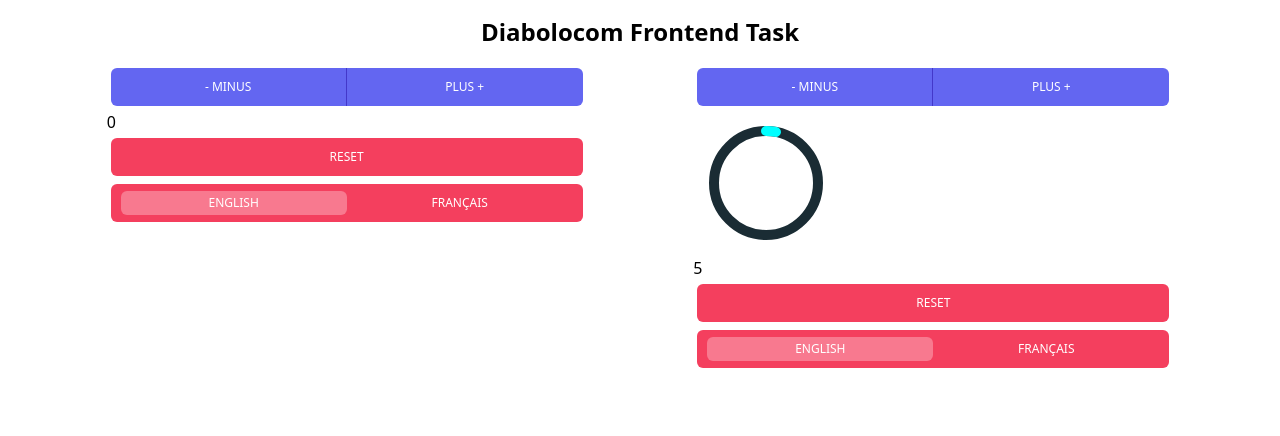
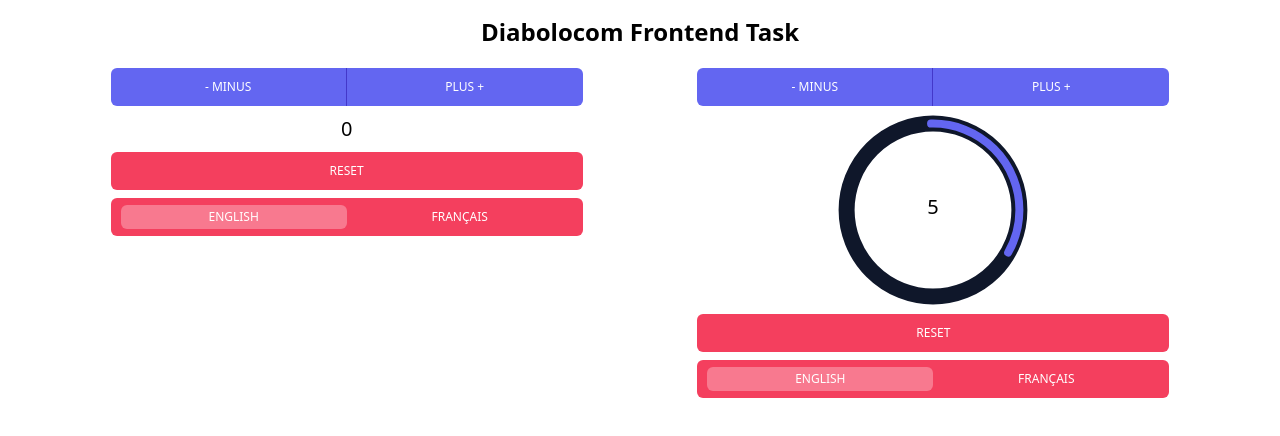
Before and after one commit to doic/diabolocom-frontend-task, a Vue app: page / in a window 1280 px wide. Shown: the top 436 px of the page. Built offline with nearby package versions, Linux system fonts and the light colour scheme.

Commit message:
Tailwind styling + svg stroke-dashoffset

```diff
--- a/src/components/CounterDisplay.vue
+++ b/src/components/CounterDisplay.vue
@@ -1,4 +1,5 @@
 <script setup lang="ts">
+import { computed, onMounted, ref, watch } from 'vue';
 import { store } from './store'
 const { counterId, min, max, value } = withDefaults(defineProps<{
 	counterId?: string
@@ -16,47 +17,60 @@ const hasFullRange = min !== undefined && max !== undefined
 if (value !== undefined) {
 	store.counters.set(counterId, +value)
 }
+const scaledValue = computed(() => {
+	if (hasFullRange) {
+		const [min, max] = store.getRange(counterId) as [number, number]
+		const value = store.getCounter(counterId)
+		return Math.ceil((value - min) / (max - min) * 360)
+	}
+	return store.getCounter(counterId)
+})
+let circumference = 0
+const strokeStart = ref(360)
+const strokeEnd = computed(() => 360 - scaledValue.value)
+const animate = ref('animate')
+watch(strokeEnd, () => {
+	// Trick to restart the animation
+	// animate.value = ''
+	// animate.value = 'animate'
+	// Next animation will start from the current value
+	strokeStart.value = strokeEnd.value
+})
+onMounted(() => {
+	if (!hasFullRange) return
+	const svgElement = document.querySelector('svg#chart_' + counterId) as SVGElement;
+	const width = svgElement.getBoundingClientRect().width
+	const radius = width * 45 / 100
+	circumference = 2 * Math.PI * radius
+	console.log({ circumference })
+})
 </script>
 <template>
-	<svg v-if="hasFullRange">
-		<circle class="range" cx="57" cy="57" r="52" />
-		<circle class="value" cx="57" cy="57" r="52" />
-	</svg>
-	{{ store.getCounter(counterId) }}
+	<div class="m-1 text-xl font-medium uppercase leading-normal">
+		<svg :id="'chart_' + counterId" v-if="hasFullRange" view-box="0 0 100 100"
+			class="w-full mx-auto max-w-48 aspect-square">
+			<circle class="stroke-slate-900 stroke-[1rem] fill-none" cx="50%" cy="50%" r="45%" />
+			<circle v-if="scaledValue" stroke-linecap="round" :stroke-dasharray="strokeEnd ? 360 : ''"
+				:stroke-dashoffset="strokeEnd" :class="animate"
+				class="stroke-primary-500 stroke-[.5rem] fill-none -rotate-90 origin-center" cx="50%" cy="50%" r="45%" />
+			<text text-anchor="middle" x="50%" y="52%">{{ store.getCounter(counterId) }}</text>
+		</svg>
+		<div class="w-full text-center" v-else>{{ store.getCounter(counterId) }}</div>
+	</div>
 </template>
 
 <style>
-svg {
-	width: 114px;
-	height: 114px;
-	margin: 1em;
-}
-
-.range {
-	fill: none;
-	stroke-width: 10px;
-	stroke: #1A2C34;
-}
-
-.value {
-	fill: none;
-	stroke-width: 10px;
-	stroke-linecap: round;
-	transform: rotate(-90deg);
-	transform-origin: 50% 50%;
-	stroke-dasharray: 360;
-	stroke-dashoffset: 350;
-	stroke: aqua;
-	animation: progress .5s ease-out;
+.animate {
+	animation: progress 2s ease-out;
 }
 
 @keyframes progress {
 	from {
-		stroke-dashoffset: 360;
+		stroke-dashoffset: v-bind(strokeStart);
 	}
 
 	to {
-		stroke-dashoffset: 350;
+		stroke-dashoffset: v-bind(strokeEnd);
 	}
 }
 </style>
```
